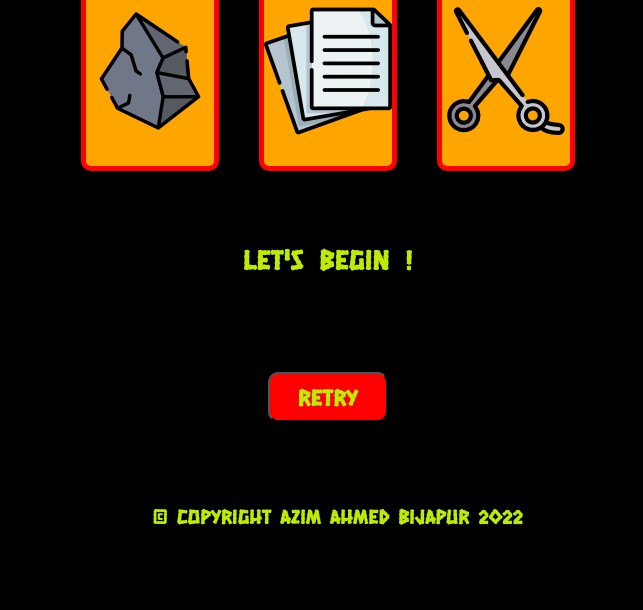
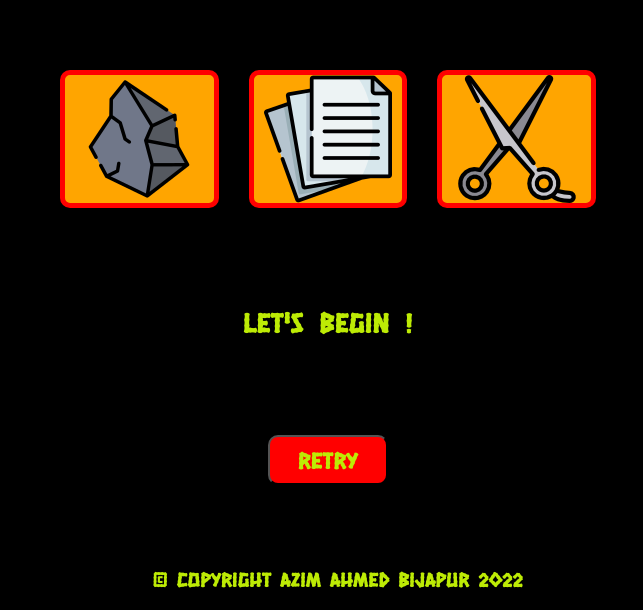
Before and after one commit to AzimAhmedBijapur/Rock-Paper-Scissor, a plain HTML site: page index.html in a window 1280 px wide. Shown: the part 401-1011 px from the top of the page, without its empty margins (312-955 px from the left). Before the commit the page ends 948 px from the top, so only its background shows below. Drawn offline with Linux system fonts and the light colour scheme.

Commit message:
div to choose opts fixed for 1280px width devices

```diff
--- a/style.css
+++ b/style.css
@@ -159,9 +159,22 @@ footer div{
         font-size: 1rem;
     }
 }
-@media only screen and (max-width:1000px){
+@media only screen and (max-width:1280px){
 
     header{
         flex-direction: column-reverse;
     }
+    .choose{
+        margin-top: 20px;
+        align-items: center;
+        height: 200px;
+        padding: 15px 20px;
+        gap: 30px;
+
+    }
+    .choose div{
+        flex-basis:12% ;
+        display: flex;
+
+    }
 }
```
